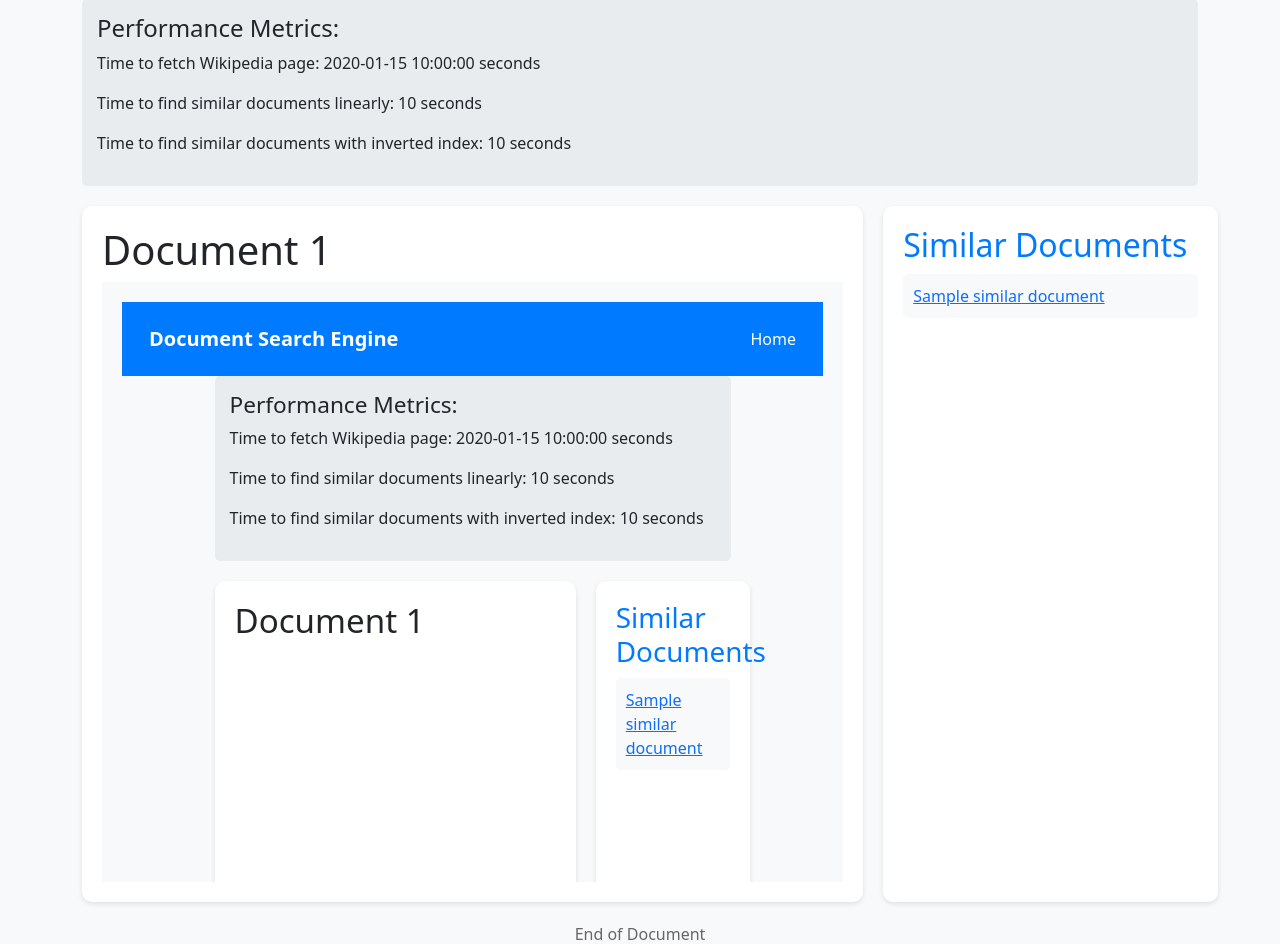
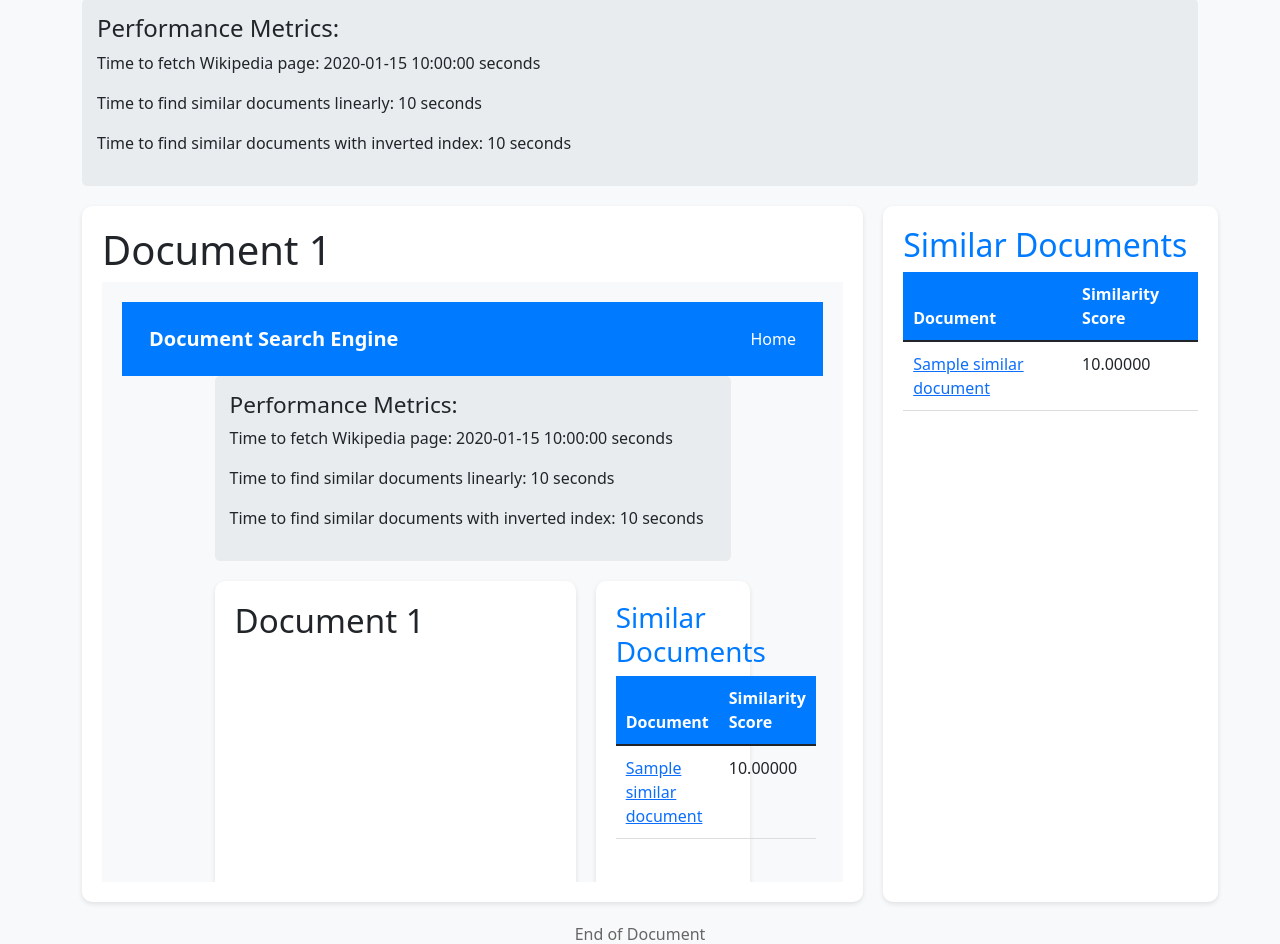
Before and after one commit to daKostych/BI-VWM-2025, a FastAPI app: template src/templates/document.html in a window 1280 px wide. Shown: the part 95-1039 px from the top of the page. Run offline with FastAPI, Linux system fonts and the light colour scheme; the template is opened without the code that fills it: most values are stand-ins (such as "Sample title", 1, 10 or a date in 2020); parts of the project's set-up code (start-up, migrations or seed data) failed here and were passed over.

Commit message:
Display similarity score on web

```diff
--- a/src/app.py
+++ b/src/app.py
@@ -68,7 +68,8 @@ async def document(request: Request, id_: int) -> HTMLResponse:
     inverted_search_speed = db.get_speed_statistics().search_speed
     db.use_inverted_index = False
 
-    assert similar_documents == similar_documents2, "Different recommendations"
+    for doc1, doc2 in zip(similar_documents, similar_documents2):
+        assert doc1[0] == doc2[0], 'Different recommendations'
 
     def extract_title(text: str) -> str:
         """Extract title from document text by finding words until two consecutive spaces."""
@@ -76,7 +77,7 @@ async def document(request: Request, id_: int) -> HTMLResponse:
         return match.group(1).strip() if match else "Untitled"
 
     similar_documents = [
-        (doc_id, extract_title(db.documents_dict[doc_id][1])) for doc_id in similar_documents
+        (doc_id, extract_title(db.documents_dict[doc_id][1]), similarity_score) for doc_id, similarity_score in similar_documents
     ]
 
     return templates.TemplateResponse(
--- a/src/config.py
+++ b/src/config.py
@@ -2,4 +2,6 @@ from pathlib import Path
 
 BASE_DIR = Path().resolve()
 
-DATA_PATH = BASE_DIR / "datasets" / "documents100.csv"
+ROOT_DIR = BASE_DIR.parent
+
+DATA_PATH = ROOT_DIR / "datasets" / "documents100.csv"
--- a/src/document_db.py
+++ b/src/document_db.py
@@ -148,7 +148,6 @@ class DocumentsDB:
         self.document_norms = {doc_index: np.linalg.norm(doc_vector) for doc_index, doc_vector in
                                enumerate(self.tfidf_matrix)}  # precalculate norms
 
-    # TODO
     def __build_inverted_index(self):
         self.inverted_index = defaultdict(list)
         self.cleaned_queries = defaultdict(list)
@@ -179,7 +178,6 @@ class DocumentsDB:
         inverted_index_size += len(self.document_norms) * np.dtype('float64').itemsize
         self.inverted_index_nbytes = inverted_index_size
 
-    # TODO
     def __get_similar_documents_inverted_index(self, document_id, n, print_results=False):
         """Retrieves the top-N most similar documents using inverted index search."""
         query_vector = self.cleaned_queries[document_id]
@@ -196,7 +194,7 @@ class DocumentsDB:
             scores[doc_id] /= (query_norm * self.document_norms[doc_id])
 
         sorted_documents = sorted(scores.items(), key=lambda x: x[1], reverse=True)[:n]
-        return [doc_id for doc_id, _ in sorted_documents]
+        return sorted_documents
 
     def __get_similar_documents_linear(self, document_id, n, print_results):
         """Retrieves the top-N most similar documents using TF-IDF matrix."""
@@ -212,7 +210,7 @@ class DocumentsDB:
             print(cosine_values)
 
         # Extract document IDs
-        most_similar_documents = [doc[1] for doc in sorted(documents_id_similarity, reverse=True)[:n]]
+        most_similar_documents = [(doc[1], doc[0]) for doc in sorted(documents_id_similarity, reverse=True)[:n]]
         return most_similar_documents
 
     def get_document_text(self, document_id):
--- a/src/templates/document.html
+++ b/src/templates/document.html
@@ -47,19 +47,18 @@
             margin-top: 0;
             color: #007bff;
         }
-        .similar-documents ul {
-            list-style: none;
-            padding: 0;
+        .table {
+            width: 100%;
+            border-collapse: collapse;
         }
-        .similar-documents li {
-            margin: 10px 0;
+        .table th, .table td {
             padding: 10px;
-            background-color: #f8f9fa;
-            border-radius: 5px;
-            transition: background-color 0.3s;
+            text-align: left;
+            border-bottom: 1px solid #ddd;
         }
-        .similar-documents li:hover {
-            background-color: #e9ecef;
+        .table th {
+            background-color: #007bff;
+            color: white;
         }
         .home-button {
             background-color: #007bff;
@@ -96,7 +95,7 @@
             <h4>Performance Metrics:</h4>
             <p>Time to fetch Wikipedia page: {{ time_to_fetch_wikipedia }} seconds</p>
             <p>Time to find similar documents linearly: {{ similar_documents_speed }} seconds</p>
-             <p>Time to find similar documents with inverted index: {{ similar_documents_speed_inverted }} seconds</p>
+            <p>Time to find similar documents with inverted index: {{ similar_documents_speed_inverted }} seconds</p>
         </div>
 
         <div class="document-container">
@@ -109,11 +108,22 @@
             <div class="similar-documents">
                 {% if similar_documents %}
                     <h2>Similar Documents</h2>
-                    <ul>
-                        {% for doc, title in similar_documents %}
-                            <li><a href="/document/{{ doc }}">{{ title }}</a></li>
-                        {% endfor %}
-                    </ul>
+                    <table class="table">
+                        <thead>
+                            <tr>
+                                <th>Document</th>
+                                <th>Similarity Score</th>
+                            </tr>
+                        </thead>
+                        <tbody>
+                            {% for doc, title, similarity_score in similar_documents %}
+                                <tr>
+                                    <td><a href="/document/{{ doc }}">{{ title }}</a></td>
+                                    <td>{{ "%.5f"|format(similarity_score) }}</td>
+                                </tr>
+                            {% endfor %}
+                        </tbody>
+                    </table>
                 {% else %}
                     <p>No similar documents found.</p>
                 {% endif %}
```
